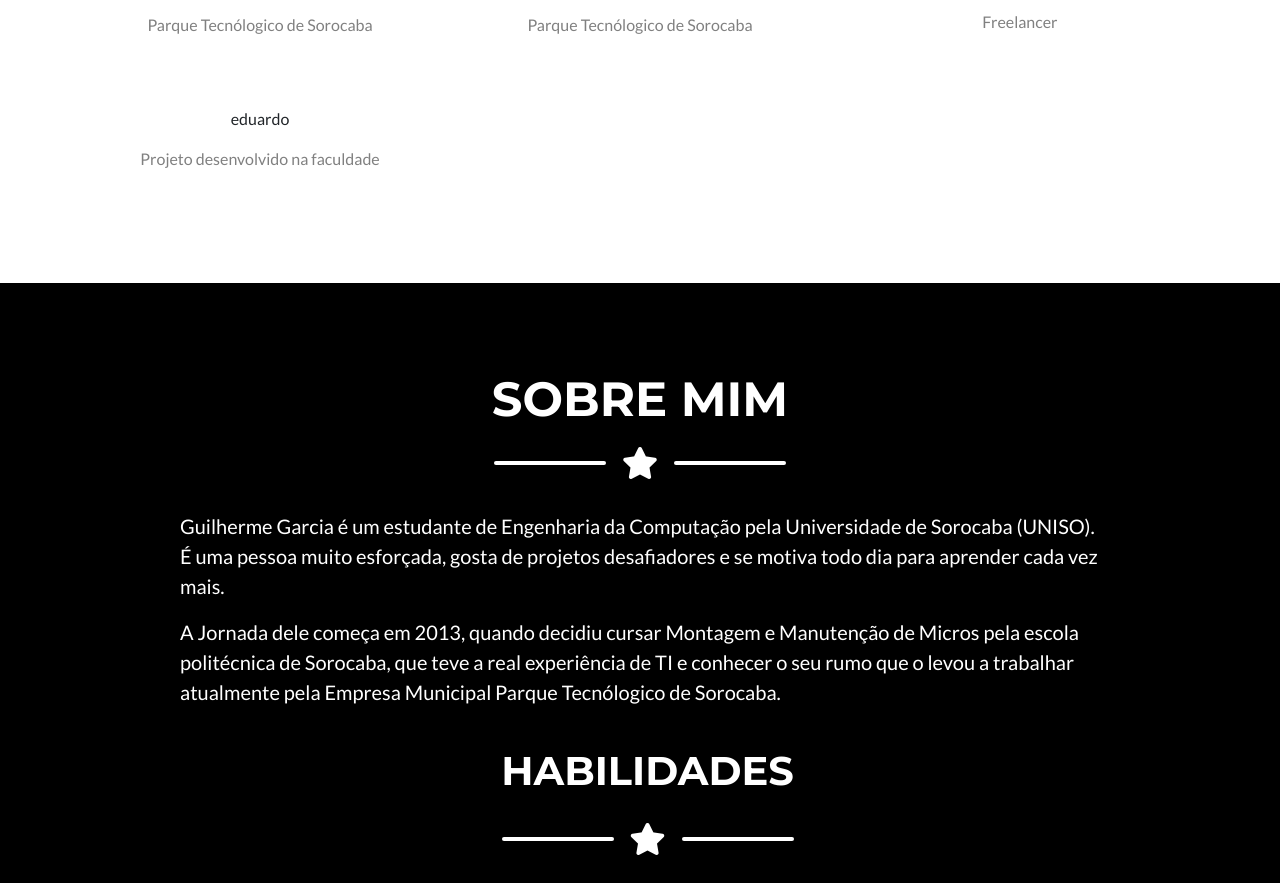
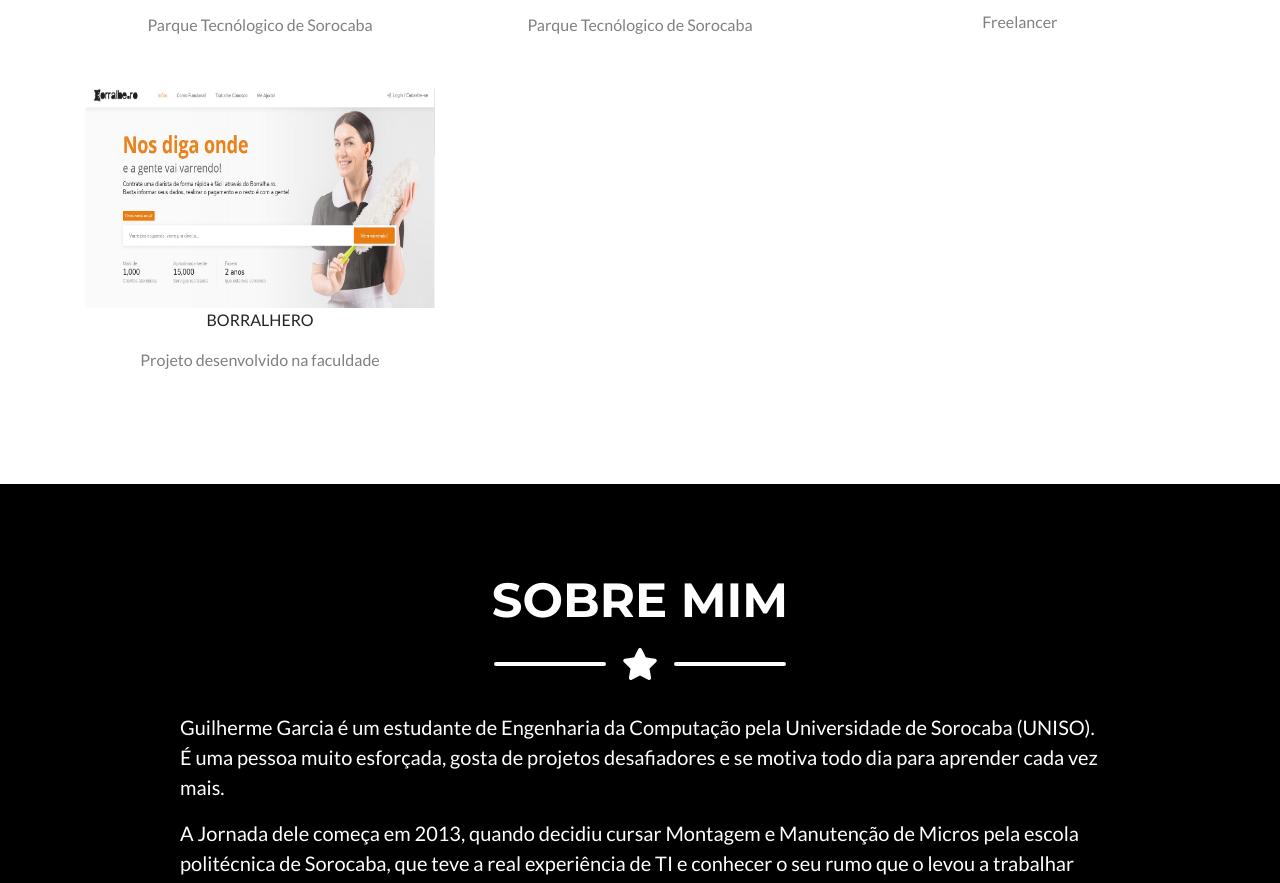
Before and after one commit to guilhermegarci4/portfolio, a website with bundled scripts: page index.html in a window 1280 px wide. Shown: the part 1266-2149 px from the top of the page. Built offline with nearby package versions, Linux system fonts and the light colour scheme; files whose address does not match are found by name.

Commit message:
versão certa

```diff
--- a/index.html
+++ b/index.html
@@ -140,8 +140,8 @@
                 <i class="fas fa-plus fa-3x"></i>
               </div>
             </div>
-            <img class="img-fluid" style="height: 225px;" src="img/portfolio/eduardo.jpg" alt="">
-            <p style="text-align: center;">eduardo</p>
+            <img class="img-fluid" style="height: 225px;" src="img/portfolio/borralhero.jpg" alt="">
+            <p style="text-align: center;">BORRALHERO</p>
               <p style="text-align: center; color: gray;"> Projeto desenvolvido na faculdade </p>
           </div>
         </div>
@@ -423,7 +423,7 @@
             <div class="row justify-content-center">
               <div class="col-lg-8">
                 <!-- Portfolio Modal - Title -->
-                <h2 class="portfolio-modal-title text-secondary text-uppercase mb-0">eduardo</h2>
+                <h2 class="portfolio-modal-title text-secondary text-uppercase mb-0">Borralhero</h2>
                 <!-- Icon Divider -->
                 <div class="divider-custom">
                   <div class="divider-custom-line"></div>
@@ -433,9 +433,9 @@
                   <div class="divider-custom-line"></div>
                 </div>
                 <!-- Portfolio Modal - Image -->
-                <img class="img-fluid rounded mb-5" src="img/portfolio/eduardo.jpg" alt="eduardo">
+                <img class="img-fluid rounded mb-5" src="img/portfolio/borralhero.jpg" alt="Borralhero">
                 <!-- Portfolio Modal - Text -->
-                <p class="mb-5">eduardo é um site que foi elaborado dentro da disciplina de <b>Programação para WEB</b>
+                <p class="mb-5">Borralhero é um site que foi elaborado dentro da disciplina de <b>Programação para WEB</b>
                   dentro da faculdade. É uma ideia que visa o agendamento para a contratação de diaristas e facilitando
                   tanto a parte da contratante para o contratado.
                 </p>
```
